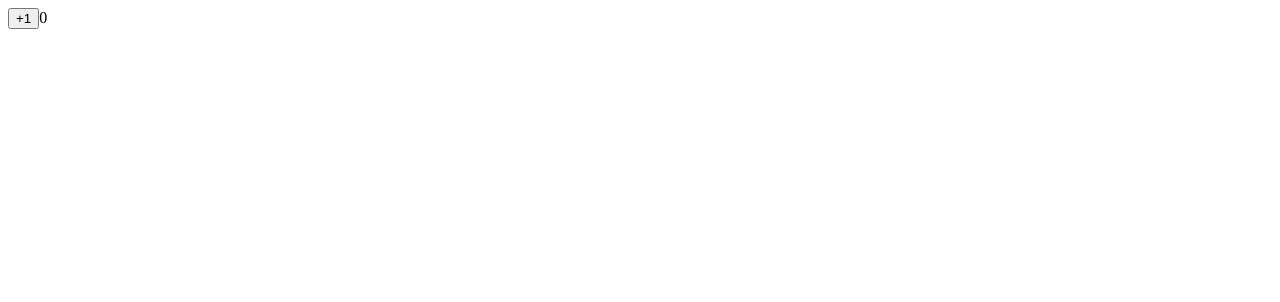
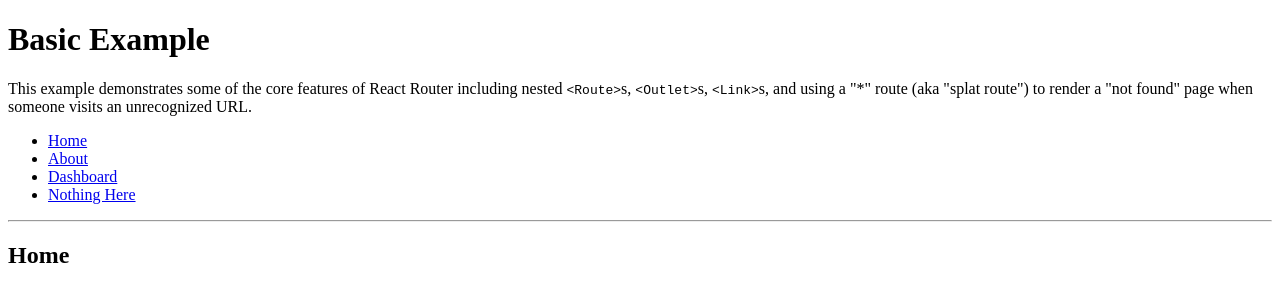
Before and after one commit to lucaschang95/minified-react, a React app: page / in a window 1280 px wide. Shown: the top 302 px of the page. Built offline with nearby package versions, Linux system fonts and the light colour scheme.

Commit message:
feat: introduce react-router

```diff
--- a/package.json
+++ b/package.json
@@ -33,6 +33,7 @@
   },
   "dependencies": {
     "react": "^17.0.2",
-    "react-dom": "^17.0.2"
+    "react-dom": "^17.0.2",
+    "react-router-dom": "^6.2.1"
   }
 }
--- a/src/App.js
+++ b/src/App.js
@@ -1,23 +1,98 @@
 import React, { useEffect, useState, useCallback } from 'react';
-const Child = (props) => {
-    console.log('child render');
-    return <>{props.count}</>;
-};
+import { BrowserRouter, Routes, Route, Outlet, Link } from 'react-router-dom';
 
-function App() {
-    const [count, setCount] = useState(0);
+export default function App() {
+    return (
+        <BrowserRouter>
+            <div>
+                <h1>Basic Example</h1>
+                <p>
+                    This example demonstrates some of the core features of React
+                    Router including nested <code>&lt;Route&gt;</code>s,{' '}
+                    <code>&lt;Outlet&gt;</code>s, <code>&lt;Link&gt;</code>s,
+                    and using a "*" route (aka "splat route") to render a "not
+                    found" page when someone visits an unrecognized URL.
+                </p>
 
-    const add = () => {
-        debugger;
-        setCount((c) => c);
-    };
+                {/* Routes nest inside one another. Nested route paths build upon
+            parent route paths, and nested route elements render inside
+            parent route elements. See the note about <Outlet> below. */}
+                <Routes>
+                    <Route path="/" element={<Layout />}>
+                        <Route index element={<Home />} />
+                        <Route path="about" element={<About />} />
+                        <Route path="dashboard" element={<Dashboard />} />
 
-    return (
-        <>
-            <button onClick={add}>+1</button>
-            <Child count={count} />
-        </>
+                        {/* Using path="*"" means "match anything", so this route
+                acts like a catch-all for URLs that we don't have explicit
+                routes for. */}
+                        <Route path="*" element={<NoMatch />} />
+                    </Route>
+                </Routes>
+            </div>
+        </BrowserRouter>
     );
 }
 
-export default App;
+function Layout() {
+    return (
+        <div>
+            {/* A "layout route" is a good place to put markup you want to
+          share across all the pages on your site, like navigation. */}
+            <nav>
+                <ul>
+                    <li>
+                        <Link to="/">Home</Link>
+                    </li>
+                    <li>
+                        <Link to="/about">About</Link>
+                    </li>
+                    <li>
+                        <Link to="/dashboard">Dashboard</Link>
+                    </li>
+                    <li>
+                        <Link to="/nothing-here">Nothing Here</Link>
+                    </li>
+                </ul>
+            </nav>
+
+            <hr />
+            <Outlet />
+        </div>
+    );
+}
+
+function Home() {
+    return (
+        <div>
+            <h2>Home</h2>
+        </div>
+    );
+}
+
+function About() {
+    return (
+        <div>
+            <h2>About</h2>
+        </div>
+    );
+}
+
+function Dashboard() {
+    return (
+        <div>
+            <h2>Dashboard</h2>
+        </div>
+    );
+}
+
+function NoMatch() {
+    return (
+        <div>
+            <h2>Nothing to see here!</h2>
+            <p>
+                <Link to="/">Go to the home page</Link>
+            </p>
+        </div>
+    );
+}
--- a/webpack.config.js
+++ b/webpack.config.js
@@ -1,29 +1,29 @@
-const path = require("path");
-const webpack = require("webpack");
+const path = require('path');
+const webpack = require('webpack');
 
 module.exports = {
-    entry: "./src/index.js",
-    mode: "development",
+    entry: './src/index.js',
+    mode: 'development',
     cache: false,
     module: {
         rules: [
             {
                 test: /\.(js|jsx)$/,
                 exclude: /(node_modules|bower_components)/,
-                loader: "babel-loader",
-                options: { presets: ["@babel/env"] },
+                loader: 'babel-loader',
+                options: { presets: ['@babel/env'] },
             },
             {
                 test: /\.css$/,
-                use: ["style-loader", "css-loader"],
+                use: ['style-loader', 'css-loader'],
             },
         ],
     },
-    resolve: { extensions: ["*", ".js", ".jsx"] },
+    resolve: { extensions: ['*', '.js', '.jsx'] },
     output: {
-        path: path.resolve(__dirname, "dist/"),
-        publicPath: "/dist/",
-        filename: "bundle.js",
+        path: path.resolve(__dirname, 'dist/'),
+        publicPath: '/dist/',
+        filename: 'bundle.js',
     },
     devServer: {
         port: 3000,
@@ -31,5 +31,4 @@ module.exports = {
         open: true,
     },
     plugins: [new webpack.HotModuleReplacementPlugin()],
-    cache: false,
 };
```
Also changed, not shown: src/index.js (+4 -4 lines), 1 other file (tests, documents, lock files or other folders).
